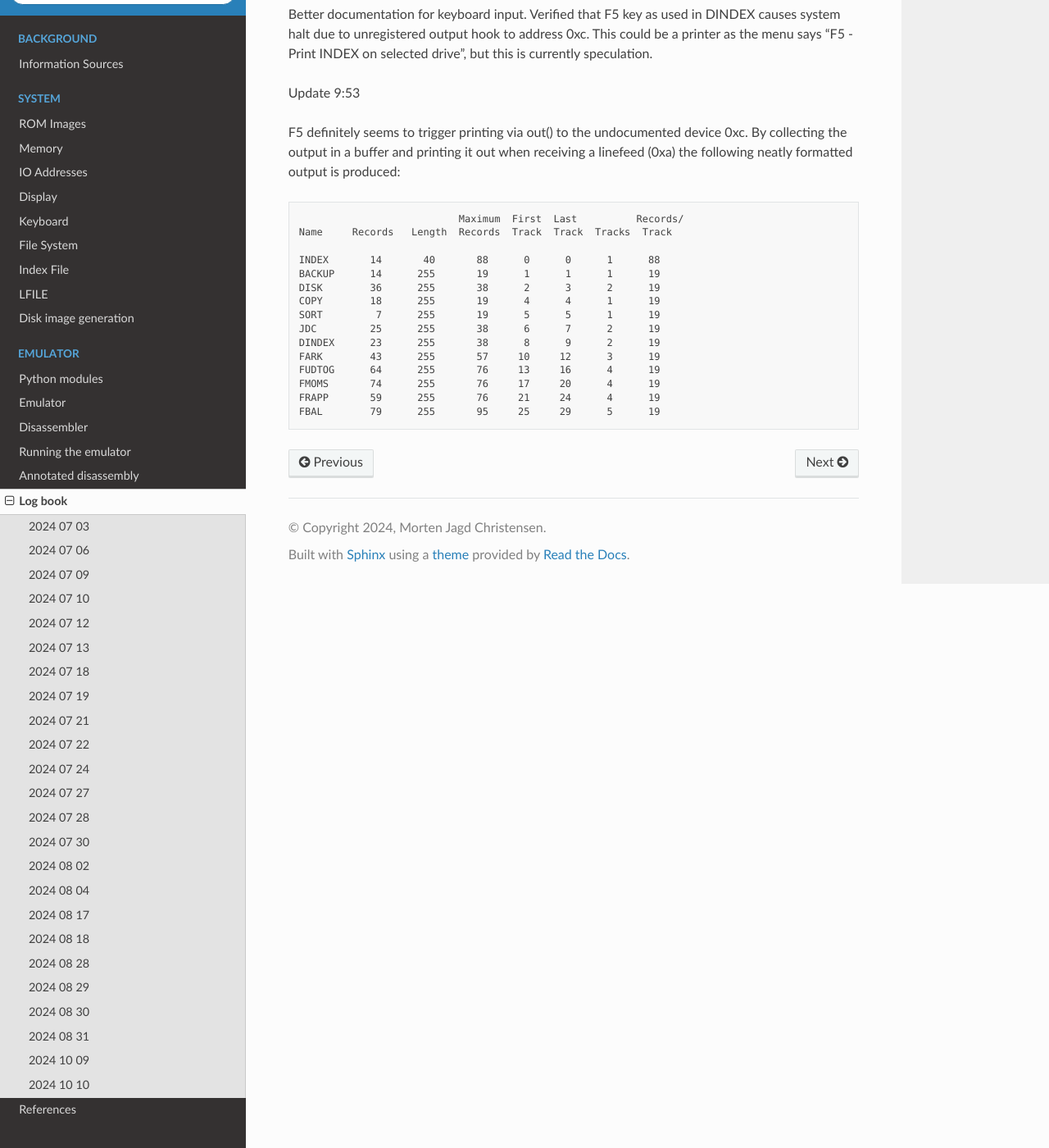
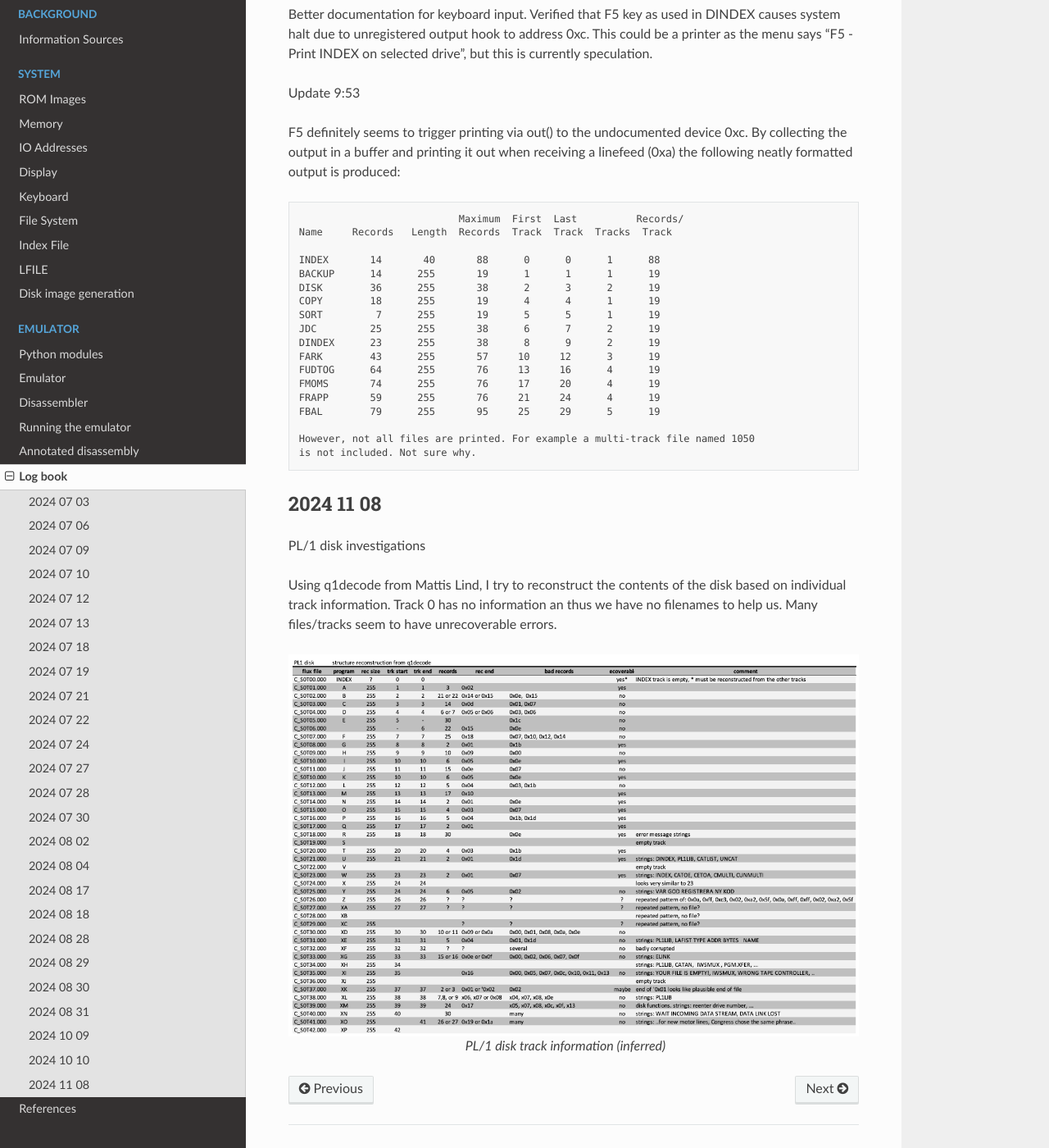
Before and after one commit to Datamuseum-DK/Q1-Emulator, a Sphinx documentation site: the page built from docs/source/log.rst, in a window 1280 px wide and 1400 px high, scrolled down 10489 px. Shown: the whole window at 82% size. Built offline with Sphinx 7.4.7 and the Read the Docs theme 3.1.0, drawn with Linux system fonts in a browser that asks for light colours.

Commit message:
Emulator class added, new tracks added, new printer IO

```diff
--- a/docs/source/log.rst
+++ b/docs/source/log.rst
@@ -552,3 +552,23 @@ a linefeed (0xa) the following neatly formatted output is produced:
   FMOMS       74      255       76     17     20      4      19
   FRAPP       59      255       76     21     24      4      19
   FBAL        79      255       95     25     29      5      19
+
+  However, not all files are printed. For example a multi-track file named 1050
+  is not included. Not sure why.
+
+
+2024 11 08
+----------
+
+PL/1 disk investigations
+
+Using q1decode from Mattis Lind, I try to reconstruct the contents of the disk
+based on individual track information. Track 0 has no information an thus we
+have no filenames to help us. Many files/tracks seem to have unrecoverable
+errors.
+
+.. figure:: images/pl1diskexcel.png
+  :width: 800
+  :align: center
+
+  PL/1 disk track information (inferred)
```
Also changed, not shown: 1 other file.
